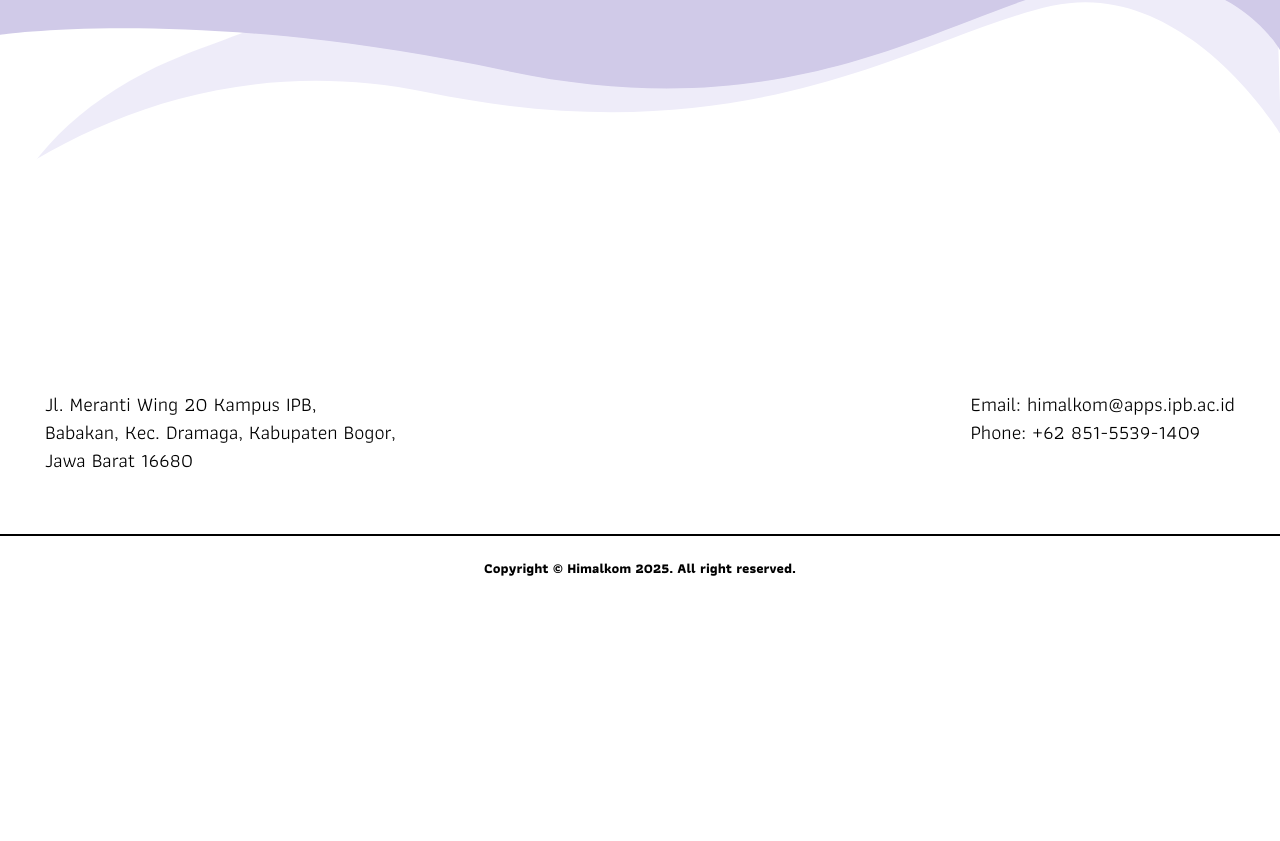
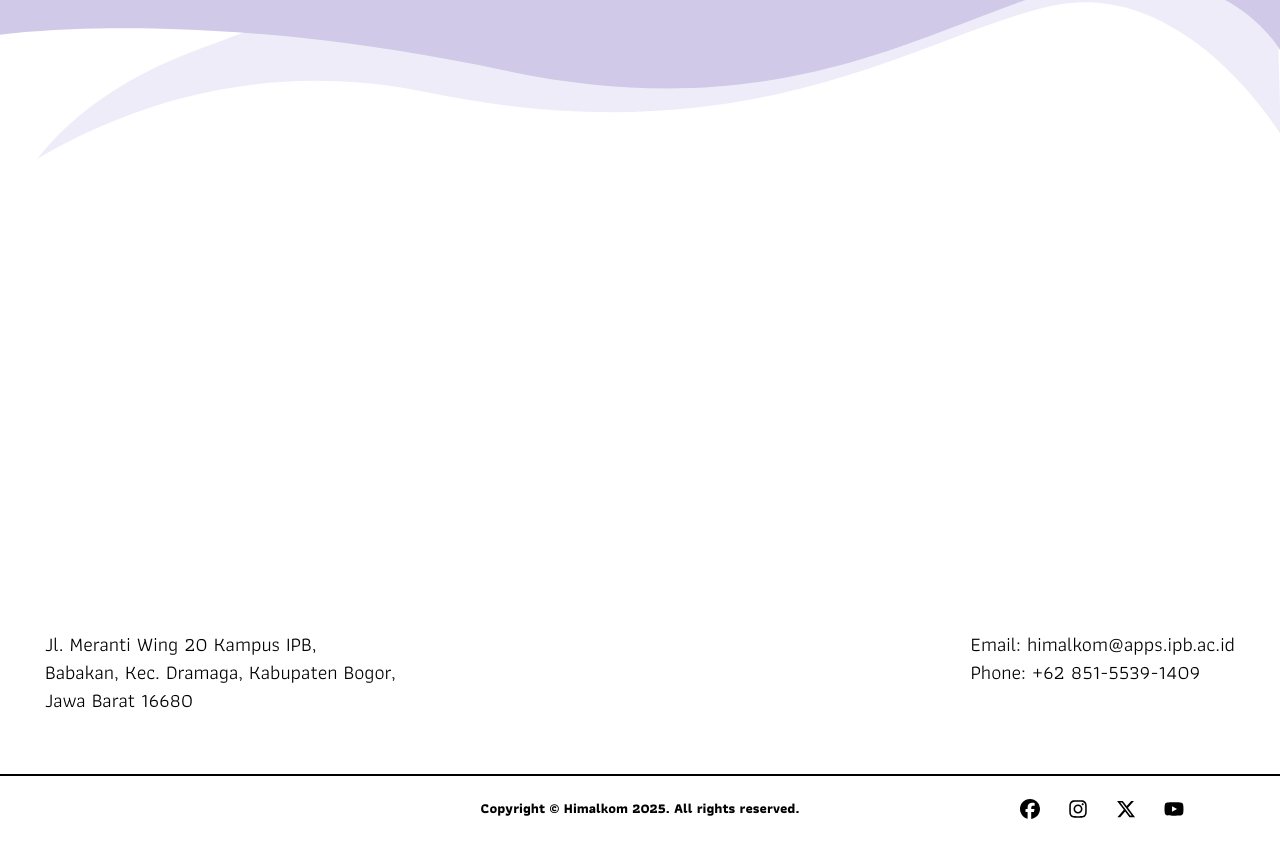
Before and after one commit to AghnatHs/frontend-landing-page-himalkom, a React (Vite) app: page /riset in a window 1280 px wide. Shown: the part 470-1311 px from the top of the page. Before the commit the page ends 1071 px from the top, so only its background shows below. Built offline with nearby package versions, Linux system fonts and the light colour scheme.

Commit message:
Update dependencies and enhance footer and navigation components with new icons and socaial media

```diff
--- a/package.json
+++ b/package.json
@@ -13,10 +13,11 @@
     "@tailwindcss/vite": "^4.0.11",
     "axios": "^1.8.2",
     "esbuild": "^0.25.0",
-    "lucide-react": "^0.477.0",
+    "lucide-react": "^0.482.0",
     "pnpm": "^10.5.2",
     "react": "^19.0.0",
     "react-dom": "^19.0.0",
+    "react-icons": "^5.5.0",
     "react-router-dom": "^7.3.0",
     "tailwindcss": "^4.0.11"
   },
--- a/src/components/footer/footer.jsx
+++ b/src/components/footer/footer.jsx
@@ -1,8 +1,12 @@
 import React from 'react';
+import { FaFacebook, FaInstagram, FaYoutube, FaXTwitter } from "react-icons/fa6";
+
+
 
 const Section = () => {
   return (
     <>
+      {/* Bagian atas garis */}
       <div className="flex flex-col md:flex-row font-athiti text-xl justify-between px-[45px] py-[60px]">
         <div>
           <p> Jl. Meranti Wing 20 Kampus IPB, <br />
@@ -12,16 +16,36 @@ const Section = () => {
         </div>
 
         <div>
-          <p>Email: himalkom@apps.ipb.ac.id <br />
-          Phone: +62 851-5539-1409 </p>
+          <p>Email:<a href="mailto:himalkom@apps.ipb.ac.id" className="hover:text-blue-400 hover:underline"> himalkom@apps.ipb.ac.id </a> <br />
+          Phone: <a href="wa.me/6285155391409" className="hover:text-blue-400 hover:underline">+62 851-5539-1409</a> </p>
         </div>
       </div>
 
+      {/* Garis */}
       <div className="border-[1.5px] border-solid h-[1px] w-full"></div>
 
-      <div className="items-center justify-center flex h-[65px]">
-        <p className="font-athiti font-bold text-[14px]" >Copyright © Himalkom 2025. All right reserved.</p>
-        <div></div>
+      {/* Bagian bawah garis */}
+      <div className="relative flex items-center px-12  justify-center h-[65px]">
+        {/* Copyright di Tengah */}
+        <p className="font-athiti font-bold text-[14px] absolute left-1/2 transform -translate-x-1/2">
+          Copyright © Himalkom 2025. All rights reserved.
+        </p>
+
+        {/* Ikon Sosial Media */}
+        <div className="absolute right-[6rem] flex space-x-7">
+          <a href="https://www.facebook.com/himalkom/?locale=id_ID" className="hover:text-blue-900">
+            <FaFacebook size={20} />
+          </a>
+          <a href="https://www.instagram.com/himalkomipb/" className="hover:text-pink-400">
+            <FaInstagram size={20} />
+          </a>
+          <a href="https://twitter.com/HimalkomIPB" className="hover:text-purple-950">
+            <FaXTwitter size={20} />
+          </a>
+          <a href="https://www.youtube.com/@himalkomipb4653" className="hover:text-red-500">
+            <FaYoutube size={20} />
+          </a>
+        </div>
       </div>
     </>
   )
--- a/src/components/footer/index.jsx
+++ b/src/components/footer/index.jsx
@@ -3,7 +3,7 @@ import Section from "./footer";
 
 const Footer = () => {
   return (
-    <footer className="  left-0 bottom-0">
+    <footer className="mt-[15rem] left-0 bottom-0">
       <Section />
     </footer>
   )
--- a/src/components/header/Nav.jsx
+++ b/src/components/header/Nav.jsx
@@ -1,5 +1,5 @@
 import { useState } from 'react';
-import { X, Menu } from 'lucide-react';
+import { RxTextAlignJustify, RxCross2 } from "react-icons/rx";
 import NavLinks from './NavLinks';
 
 const Nav = () => {
@@ -17,7 +17,7 @@ const Nav = () => {
         </div>
         <div className="md:hidden">
           <button onClick={toggleNavbar}>
-            {isOpen ? <X /> : <Menu />}
+            {isOpen ? <RxCross2 /> : <RxTextAlignJustify />}
           </button>
           {isOpen && (
             <div className="absolute top-0 left-0 w-full bg-white shadow-lg">
--- a/src/components/header/index.jsx
+++ b/src/components/header/index.jsx
@@ -1,6 +1,5 @@
 import { useState, useEffect, useRef } from 'react';
-import { NavLink } from 'react-router-dom';
-import { X, Menu } from 'lucide-react';
+import { RxTextAlignJustify, RxCross2  } from "react-icons/rx";
 import Logo from './Logo';
 import NavLinks from './NavLinks';
 
@@ -19,7 +18,7 @@ const Nav = () => {
         </div>
         <div className="md:hidden">
           <button onClick={toggleNavbar}>
-            {isOpen ? <X /> : <Menu />}
+            {isOpen ? <RxCross2 /> : <RxTextAlignJustify />}
           </button>
         </div>
       </nav>
--- a/src/pages/Komunitas/section/dokumKomun.jsx
+++ b/src/pages/Komunitas/section/dokumKomun.jsx
@@ -1,4 +1,4 @@
-import { ChevronLeft, ChevronRight } from "lucide-react";
+import { FaAngleRight, FaAngleLeft } from "react-icons/fa6";
 import React, { useState } from "react";
 
 const DokumKomun = ({ slides }) => {
@@ -34,11 +34,11 @@ const DokumKomun = ({ slides }) => {
       {/* Banner */}
       <div className="flex items-center gap-4 py-6">
         {/* Panah kiri */}
-        <ChevronLeft onClick={goToPrevious} className="cursor-pointer text-gray-600 hover:text-black transition" />
+        <FaAngleLeft onClick={goToPrevious} className="cursor-pointer text-gray-600 hover:text-black transition" size={30} />
         {/* Gambar tengah */}
         <div className="w-[700px] h-[350px] border-2 border-gray-300 rounded-lg shadow-lg bg-cover bg-center" style={slideStyles}></div>
         {/* Panah kanan */}
-        <ChevronRight onClick={goToNext} className="cursor-pointer text-gray-600 hover:text-black transition" />
+        <FaAngleRight onClick={goToNext} className="cursor-pointer text-gray-600 hover:text-black transition" size={30} />
       </div>
 
       {/* Thumbnail Section */}
```
Also changed, not shown: 1 other file (tests, documents, lock files or other folders).
